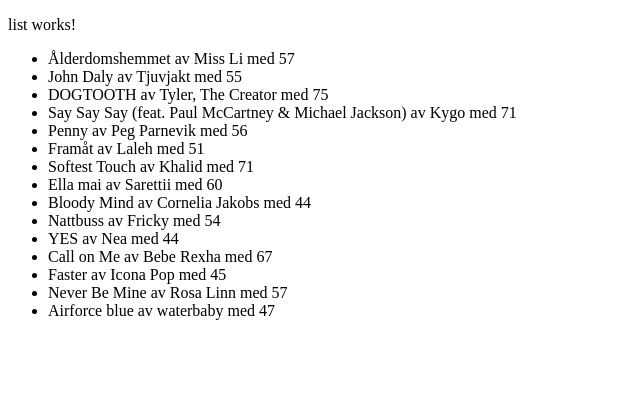
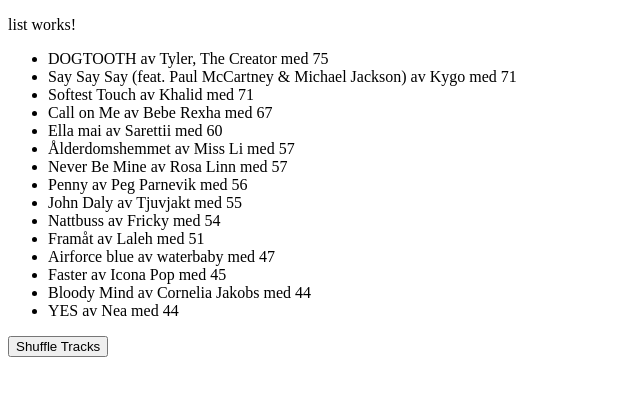
Before and after one commit to AntonBlaberg/TippaToppen, an Angular app in the folder tippatoppen/: page / in a window 1280 px wide. Shown: the top 396 px of the page, without its empty margins (0-640 px from the left). Built offline with nearby package versions, Linux system fonts and the light colour scheme.

Commit message:
shuffle track order button

```diff
--- a/tippatoppen/src/app/list/list.component.html
+++ b/tippatoppen/src/app/list/list.component.html
@@ -5,3 +5,4 @@
         {{ track.title }} av {{track.artist}} med {{track.popularity}}
     </li>
 </ul>
+<button (click)="shuffle()">Shuffle Tracks</button>
--- a/tippatoppen/src/app/list/list.component.ts
+++ b/tippatoppen/src/app/list/list.component.ts
@@ -22,6 +22,8 @@
               results.data.forEach((row: any) => {
                 this.trackArray.push(new Track(row.Song, row.Artist, parseInt(row.Popularity, 10)))
               })
+              // sorting
+              this.trackArray.sort((a, b) => b.popularity - a.popularity)
             }
           })
         },
@@ -31,9 +33,18 @@
     );
 
   }
-  ngOnInit(): void {}
+  ngOnInit(): void {
+    this.shuffle();
+  }
 
   values = ['Value 1', 'Value 2', 'Value 3', 'Value 4', 'Value 5', 'Value 6', 'Value 7', 'Value 8', 'Value 9', 'Value 10'];
+
+  shuffle(): void {
+    for (let i = this.trackArray.length - 1; i > 0; i--) {
+      const j = Math.floor(Math.random() * (i + 1));
+      [this.trackArray[i], this.trackArray[j]] = [this.trackArray[j], this.trackArray[i]];
+    }
+  }
 
 }
 
```
